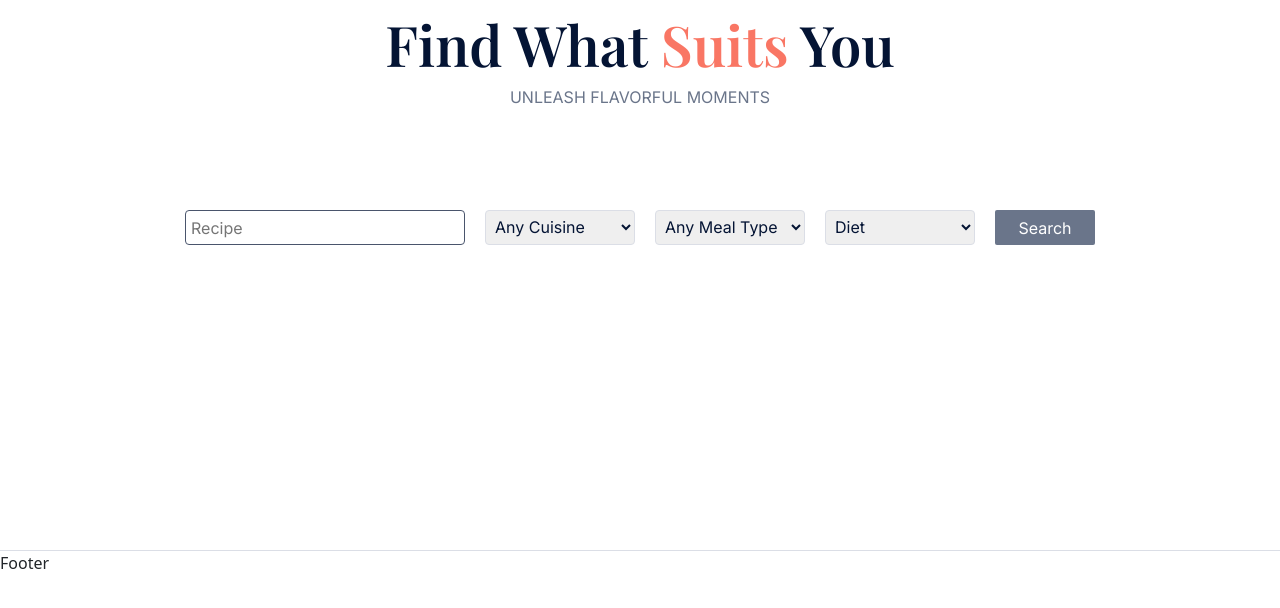
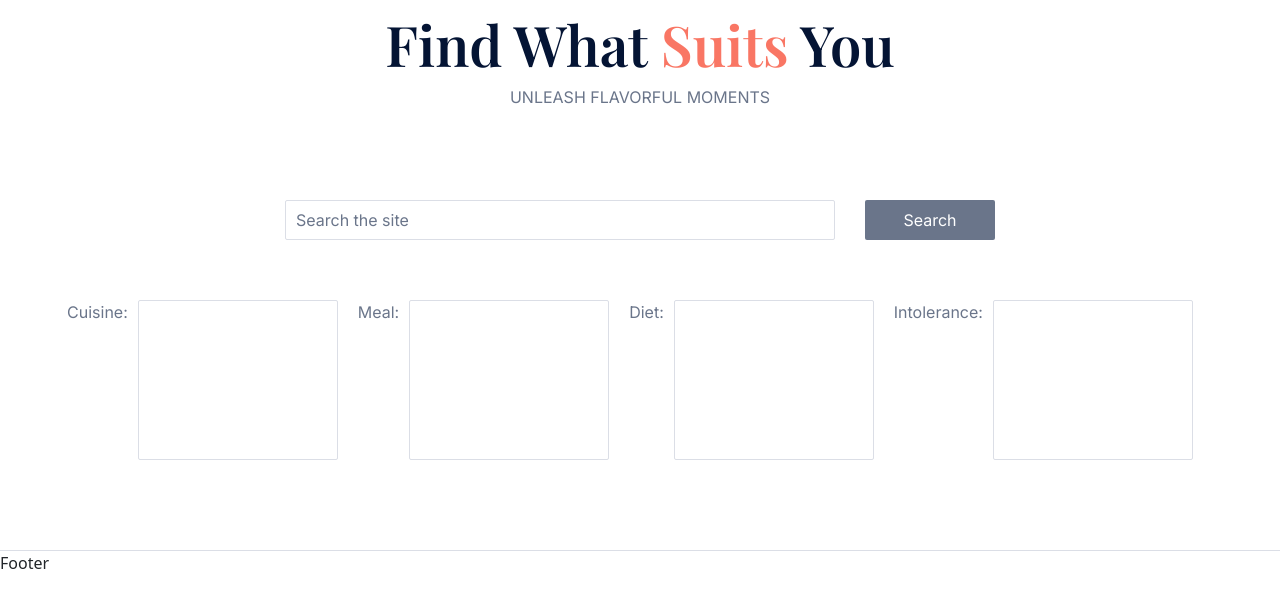
Before and after one commit to kkornilova/AI_search_assistant, a Django app: template website/templates/website/search_all_recipes.html in a window 1280 px wide. Shown: the part 144-752 px from the top of the page. Run offline with Django 5.2, Linux system fonts and the light colour scheme; the template is opened without the code that fills it: values that come from a table or form of the project are taken from there, others are empty.

Commit message:
add multiple choice checkbox filter

```diff
--- a/website/forms.py
+++ b/website/forms.py
@@ -4,23 +4,25 @@ from .models import CuisineType, MealType, DietType, IntoleranceType
 
 class SearchForm(forms.Form):
     recipe_name = forms.CharField(
-        max_length=100, min_length=2, required=False,
-        widget=forms.TextInput(attrs={"placeholder": "Recipe", "class": "form-item search-input"}))
+        max_length=100, required=False,
+        widget=forms.TextInput(attrs={"placeholder": "Search the site", "class": "search-input"}))
 
-    cuisine = forms.ModelChoiceField(
-        queryset=CuisineType.objects.all().order_by("name"),
-        empty_label="Any Cuisine", widget=forms.Select(attrs={"class": "form-item filter-option"}),
-        required=False)
+    cuisine = forms.MultipleChoiceField(
+        choices=((type, type)
+                 for type in CuisineType.objects.all().order_by("name")),
+        widget=forms.CheckboxSelectMultiple(attrs={"class": "filter-item"}), required=False, label="Cuisine:")
 
-    meal = forms.ModelChoiceField(
-        queryset=MealType.objects.all().order_by("name"),
-        empty_label="Any Meal Type", widget=forms.Select(attrs={"class": "form-item"}),
-        required=False)
+    meal = forms.MultipleChoiceField(
+        choices=((type, type)
+                 for type in MealType.objects.all().order_by("name")),
+        widget=forms.CheckboxSelectMultiple(attrs={"class": "filter-item"}), required=False, label="Meal:")
 
-    diet = forms.ModelChoiceField(
-        queryset=DietType.objects.all().order_by("name"),
-        empty_label="Diet", widget=forms.Select(attrs={"class": "form-item"}), required=False)
+    diet = forms.MultipleChoiceField(
+        choices=((type, type)
+                 for type in DietType.objects.all().order_by("name")),
+        widget=forms.CheckboxSelectMultiple(attrs={"class": "filter-item"}), required=False, label="Diet:")
 
-    # intolerance = forms.MultipleChoiceField(
-    #     widget=forms.SelectMultiple(attrs={"class": "form-item"}), choices=[item.name for item in IntoleranceType.objects.all().order_by("name")], required=False)
-# empty_label="Intolerance",
+    intolerance = forms.MultipleChoiceField(
+        choices=((type, type)
+                 for type in IntoleranceType.objects.all().order_by("name")),
+        widget=forms.CheckboxSelectMultiple(attrs={"class": "filter-item"}), required=False, label="Intolerance:")
--- a/website/static/website/search_all_recipes.css
+++ b/website/static/website/search_all_recipes.css
@@ -38,12 +38,6 @@ div.btn-group {
 
 }
 
-.scroll-menu {
-  overflow-y: scroll;
-  height: 200px;
-
-}
-
 
 .dropdown-toggle {
   color: #041434;
@@ -57,29 +51,85 @@ div.btn-group {
 }
 
 
-.dropdown-item {
-  color: #4a556c;
-  font-family: 'Inter', sans-serif;
+.search-field{
+  display: flex;
+  justify-content: center;
+  margin-top: 40px;
+}
+
+.search-input {
+  width: 550px;
+  height: 40px;
+  border: 1px solid #dbdee6;
+  color: #041434;
+  border-radius: 2px;
+  padding-left: 10px;
 
 }
 
-.filter-btn {
-  width: 100px;
-  /* margin-left: 20px; */
+.search-input::placeholder {
+  color: #6a758a;
+  font-family: "Inter", sans-serif;
+  font-weight: 400;
+  font-size: 16px;
+}
+
+.search-btn {
+  width: 130px;
   background-color: #6a758a;
-  cursor: pointer;
   color: white;
   font-size: 16px;
   font-family: "Inter", sans-serif;
   border: none;
   border-radius: 2px;
+  margin-left: 30px;
+}
+
+.search-btn:hover {
+  background-color: #041434;
 
 }
 
-.filter-btn:hover {
-  background-color: #041434;
+.checkbox-fields {
+  display: flex;
+  justify-content: center;
+  margin-top: 60px;
+}
+
+.fieldWrapper {
+  margin-right: 20px;
+  display: flex;
+}
+
+.filter-label {
+  color: #6a758a;
+  font-family: "Inter", sans-serif;
+  font-size: 16px;
+  font-weight: 400;
+  margin-right: 10px;
+}
+
+.filter-item div {
+  padding-left: 10px;
+  padding-top: 3px;
+  color: #6a758a;
+  font-family: "Inter", sans-serif;
 
 }
+/* .filter-item {
+ */
+
+#id_intolerance, #id_diet,
+#id_meal, #id_cuisine{
+  border:1px solid #dbdee6;
+  width:200px;
+  height: 160px;
+  overflow-y: scroll;
+  border-radius: 2px;
+
+
+}
+
 
 .recipes-group {
   width: 100%;
@@ -206,54 +256,3 @@ div.btn-group {
   border: 1px solid #4a556c;
   font-weight: 600;
 }
-
-form {
-  display: flex;
-  justify-content: center;
-  margin-top: 50px;
-}
-
-.fieldWrapper {
-  margin-right: 20px;
-}
-
-
-
-.form-item {
-  height: 35px;
-  color: #041434;
-  font-family: "Inter", sans-serif;
-  font-weight: 400;
-  border: 1px solid #dbdee6;
-  padding: 5px;
-  border-radius: 4px;
-  width: 150px;
-}
-.search-input {
-  width: 280px;
-  border: 1px solid #4a556c;
-  color: #041434;
-
-}
-
-.filter-option option{
-  color: #4a556c;
-  font-family: 'Inter', sans-serif;
-
-}
-
-.search-btn {
-  width: 100px;
-  background-color: #6a758a;
-  cursor: pointer;
-  color: white;
-  font-size: 16px;
-  font-family: "Inter", sans-serif;
-  border: none;
-  border-radius: 2px;
-}
-
-.search-btn:hover {
-  background-color: #041434;
-
-}
--- a/website/templates/website/search_all_recipes.html
+++ b/website/templates/website/search_all_recipes.html
@@ -14,13 +14,27 @@ Search
     <h1 id="title">Find What <span class="highlight-span">Suits</span> You</h1>
     <p id="tagline">Unleash Flavorful Moments</p>
   </div>
-  <form action={% url 'website:search_all_recipes'%} method="GET">
+  <form class="form" action={% url 'website:search_all_recipes'%} method="GET">
     {% for field in form %}
-      <div class="fieldWrapper">
-        {{ field }}
+      {% if field.name == "recipe_name" %}
+        <div class="search-field">
+          {{ field }}
+          <input class="search-btn" type="submit" value="Search">
+        </div>
+      {% endif %}
+    {% endfor %}
+
+    <div class="checkbox-fields">
+      {% for field in form %}
+        {% if field.name != "recipe_name" %}
+          <div class="fieldWrapper">
+            <label class="filter-label">{{ field.label }}</label>
+            {{ field }}
+          </div>
+        {% endif %}
+      {% endfor %}
       </div>
-    {% endfor %}
-    <input class="search-btn" type="submit" value="Search">
+
   </form>
 
   <div class="recipes-group">
--- a/website/utils.py
+++ b/website/utils.py
@@ -107,7 +107,7 @@ def user_search(request_params):
                          }
 
     params = {"apiKey": API_KEY,
-              "number": 2}
+              "number": 20}
     for k, v in search_params_map.items():
         if v:
             params[k] = v
```
Also changed, not shown: website/views.py (+12 -17 lines).
